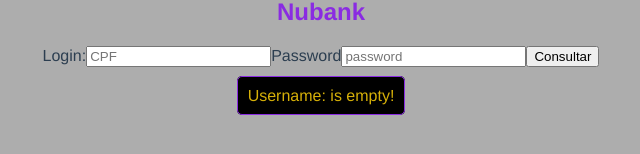
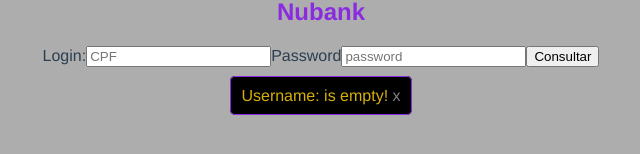
Before and after one commit to davibusanello/bank-analysis, a Vue app: page / in a window 1280 px wide. Both pictures are taken after a click on the button "Consultar". Shown: the part 172-326 px from the top of the page, without its empty margins (319-959 px from the left). Built offline with nearby package versions, Linux system fonts and the light colour scheme.

Commit message:
Implemented the possibility to close the message

```diff
--- a/src/components/Login.vue
+++ b/src/components/Login.vue
@@ -16,7 +16,10 @@
           placeholder="password">
         <button @click="authenticate()">Consultar</button>
       </div>
-    <span class="message" v-if="message" v-html="message"></span>
+    <span class="message" v-if="message">
+      {{ message }}
+      <span @click="message = false" style="color: grey; cursor:pointer;">x</span>
+    </span>
 
     <div v-if="api.loaded" class="charts">
       <span class="title">Categories</span>
```
